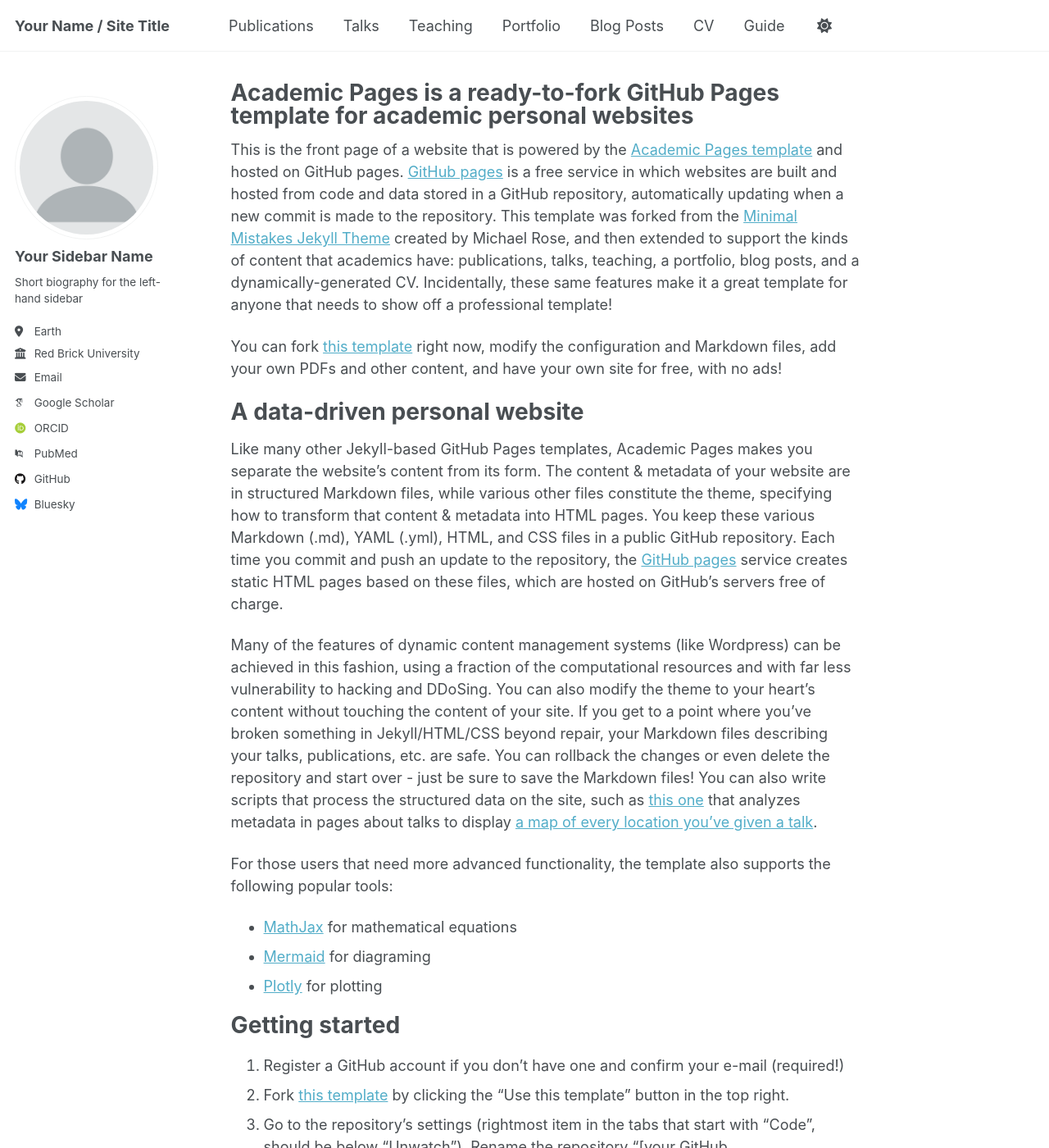
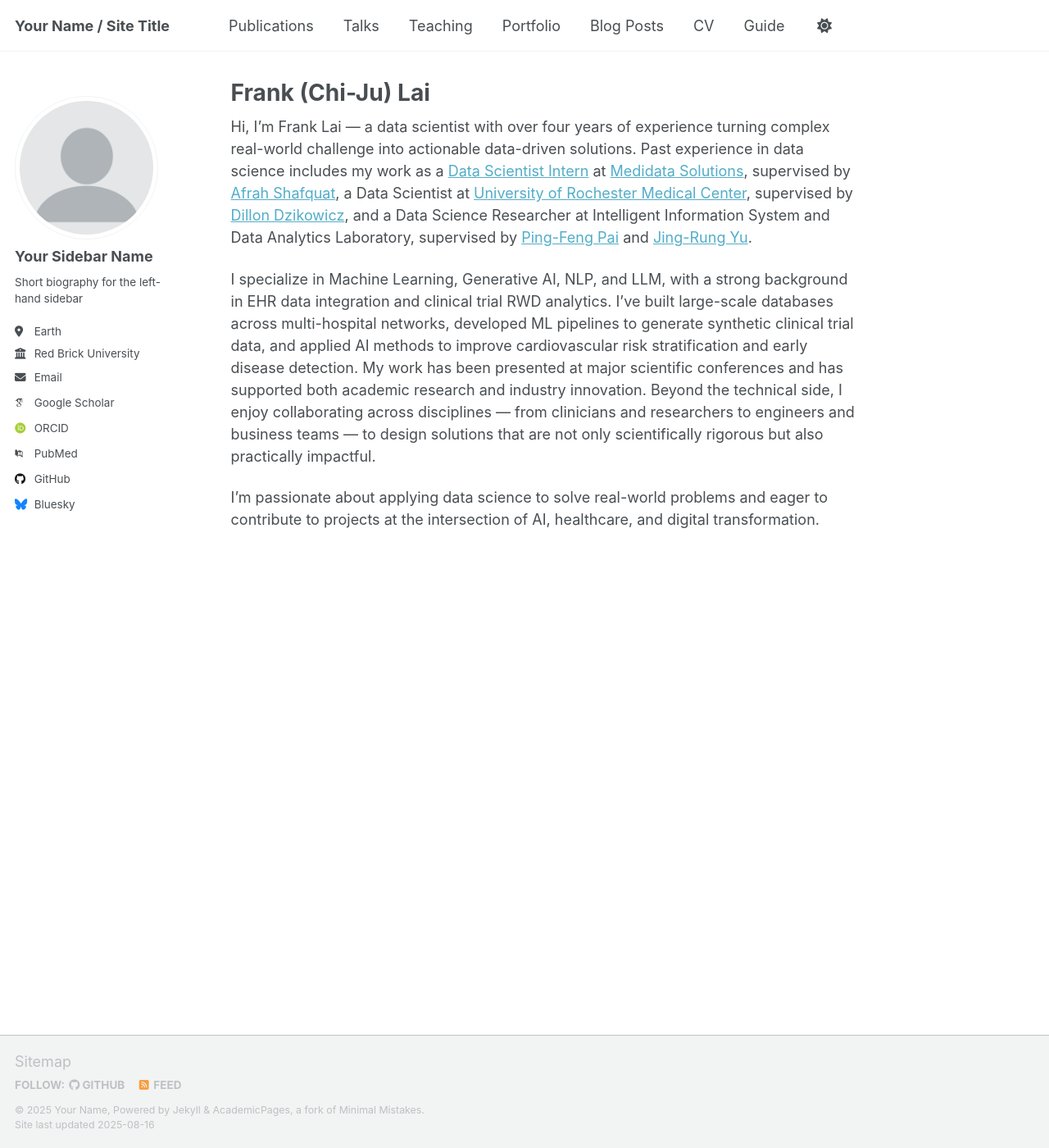
Before and after one commit to chijulai/chijulai.github.io, a Jekyll site: the page built from _pages/about.md, in a window 1280 px wide and 1400 px high. Shown: the whole window at 82% size. Built offline with Jekyll 4.4.1, drawn with Linux system fonts in a browser that asks for light colours; some web fonts are replaced; a script that is not in the unit is left out; some of the changed text lies outside the part shown.

Commit message:
Update Bio

```diff
--- a/_pages/about.md
+++ b/_pages/about.md
@@ -1,56 +1,13 @@
 ---
 permalink: /
-title: "Academic Pages is a ready-to-fork GitHub Pages template for academic personal websites"
+title: "Frank (Chi-Ju) Lai"
 author_profile: true
 redirect_from:
   - /about/
   - /about.html
 ---
+Hi, I’m Frank Lai — a data scientist with over four years of experience turning complex real-world challenge into actionable data-driven solutions. Past experience in data science includes my work as a [Data Scientist Intern](https://www.linkedin.com/feed/update/urn:li:activity:7241443042220457984/) at [Medidata Solutions](https://www.medidata.com/en/clinical-trial-products/medidata-ai/real-world-data/clinical-trial-design-software/), supervised by [Afrah Shafquat](https://www.linkedin.com/in/afrahshafquat/), a Data Scientist at [University of Rochester Medical Center](https://son.rochester.edu/directory/dillondzikowicz/), supervised by [Dillon Dzikowicz](https://www.linkedin.com/in/dillon-dzikowi/), and a Data Science Researcher at Intelligent Information System and Data Analytics Laboratory, supervised by [Ping-Feng Pai](https://scholar.google.com/citations?user=heXAiYMAAAAJ&hl=en&authuser=2) and [Jing-Rung Yu](https://scholar.google.com/citations?user=2OAd9VoAAAAJ&hl=en&authuser=2).
 
-This is the front page of a website that is powered by the [Academic Pages template](https://github.com/academicpages/academicpages.github.io) and hosted on GitHub pages. [GitHub pages](https://pages.github.com) is a free service in which websites are built and hosted from code and data stored in a GitHub repository, automatically updating when a new commit is made to the repository. This template was forked from the [Minimal Mistakes Jekyll Theme](https://mmistakes.github.io/minimal-mistakes/) created by Michael Rose, and then extended to support the kinds of content that academics have: publications, talks, teaching, a portfolio, blog posts, and a dynamically-generated CV. Incidentally, these same features make it a great template for anyone that needs to show off a professional template!
+I specialize in Machine Learning, Generative AI, NLP, and LLM, with a strong background in EHR data integration and clinical trial RWD analytics. I’ve built large-scale databases across multi-hospital networks, developed ML pipelines to generate synthetic clinical trial data, and applied AI methods to improve cardiovascular risk stratification and early disease detection. My work has been presented at major scientific conferences and has supported both academic research and industry innovation. Beyond the technical side, I enjoy collaborating across disciplines — from clinicians and researchers to engineers and business teams — to design solutions that are not only scientifically rigorous but also practically impactful.
 
- You can fork [this template](https://github.com/academicpages/academicpages.github.io) right now, modify the configuration and Markdown files, add your own PDFs and other content, and have your own site for free, with no ads!
-
-A data-driven personal website
-======
-Like many other Jekyll-based GitHub Pages templates, Academic Pages makes you separate the website's content from its form. The content & metadata of your website are in structured Markdown files, while various other files constitute the theme, specifying how to transform that content & metadata into HTML pages. You keep these various Markdown (.md), YAML (.yml), HTML, and CSS files in a public GitHub repository. Each time you commit and push an update to the repository, the [GitHub pages](https://pages.github.com/) service creates static HTML pages based on these files, which are hosted on GitHub's servers free of charge.
-
-Many of the features of dynamic content management systems (like Wordpress) can be achieved in this fashion, using a fraction of the computational resources and with far less vulnerability to hacking and DDoSing. You can also modify the theme to your heart's content without touching the content of your site. If you get to a point where you've broken something in Jekyll/HTML/CSS beyond repair, your Markdown files describing your talks, publications, etc. are safe. You can rollback the changes or even delete the repository and start over - just be sure to save the Markdown files! You can also write scripts that process the structured data on the site, such as [this one](https://github.com/academicpages/academicpages.github.io/blob/master/talkmap.ipynb) that analyzes metadata in pages about talks to display [a map of every location you've given a talk](https://academicpages.github.io/talkmap.html).
-
-For those users that need more advanced functionality, the template also supports the following popular tools:
-- [MathJax](https://www.mathjax.org/) for mathematical equations
-- [Mermaid](https://mermaid.js.org/) for diagraming
-- [Plotly](https://plotly.com/javascript/) for plotting
-
-Getting started
-======
-1. Register a GitHub account if you don't have one and confirm your e-mail (required!)
-1. Fork [this template](https://github.com/academicpages/academicpages.github.io) by clicking the "Use this template" button in the top right.
-1. Go to the repository's settings (rightmost item in the tabs that start with "Code", should be below "Unwatch"). Rename the repository "[your GitHub username].github.io", which will also be your website's URL.
-1. Set site-wide configuration and create content & metadata (see below -- also see [this set of diffs](http://archive.is/3TPas) showing what files were changed to set up [an example site](https://getorg-testacct.github.io) for a user with the username "getorg-testacct")
-1. Upload any files (like PDFs, .zip files, etc.) to the files/ directory. They will appear at https://[your GitHub username].github.io/files/example.pdf.
-1. Check status by going to the repository settings, in the "GitHub pages" section
-
-Site-wide configuration
-------
-The main configuration file for the site is in the base directory in [_config.yml](https://github.com/academicpages/academicpages.github.io/blob/master/_config.yml), which defines the content in the sidebars and other site-wide features. You will need to replace the default variables with ones about yourself and your site's github repository. The configuration file for the top menu is in [_data/navigation.yml](https://github.com/academicpages/academicpages.github.io/blob/master/_data/navigation.yml). For example, if you don't have a portfolio or blog posts, you can remove those items from that navigation.yml file to remove them from the header.
-
-Create content & metadata
-------
-For site content, there is one Markdown file for each type of content, which are stored in directories like _publications, _talks, _posts, _teaching, or _pages. For example, each talk is a Markdown file in the [_talks directory](https://github.com/academicpages/academicpages.github.io/tree/master/_talks). At the top of each Markdown file is structured data in YAML about the talk, which the theme will parse to do lots of cool stuff. The same structured data about a talk is used to generate the list of talks on the [Talks page](https://academicpages.github.io/talks), each [individual page](https://academicpages.github.io/talks/2012-03-01-talk-1) for specific talks, the talks section for the [CV page](https://academicpages.github.io/cv), and the [map of places you've given a talk](https://academicpages.github.io/talkmap.html) (if you run this [python file](https://github.com/academicpages/academicpages.github.io/blob/master/talkmap.py) or [Jupyter notebook](https://github.com/academicpages/academicpages.github.io/blob/master/talkmap.ipynb), which creates the HTML for the map based on the contents of the _talks directory).
-
-**Markdown generator**
-
-The repository includes [a set of Jupyter notebooks](https://github.com/academicpages/academicpages.github.io/tree/master/markdown_generator
-) that converts a CSV containing structured data about talks or presentations into individual Markdown files that will be properly formatted for the Academic Pages template. The sample CSVs in that directory are the ones I used to create my own personal website at stuartgeiger.com. My usual workflow is that I keep a spreadsheet of my publications and talks, then run the code in these notebooks to generate the Markdown files, then commit and push them to the GitHub repository.
-
-How to edit your site's GitHub repository
-------
-Many people use a git client to create files on their local computer and then push them to GitHub's servers. If you are not familiar with git, you can directly edit these configuration and Markdown files directly in the github.com interface. Navigate to a file (like [this one](https://github.com/academicpages/academicpages.github.io/blob/master/_talks/2012-03-01-talk-1.md) and click the pencil icon in the top right of the content preview (to the right of the "Raw | Blame | History" buttons). You can delete a file by clicking the trashcan icon to the right of the pencil icon. You can also create new files or upload files by navigating to a directory and clicking the "Create new file" or "Upload files" buttons.
-
-Example: editing a Markdown file for a talk
-![Editing a Markdown file for a talk](/images/editing-talk.png)
-
-For more info
-------
-More info about configuring Academic Pages can be found in [the guide](https://academicpages.github.io/markdown/), the [growing wiki](https://github.com/academicpages/academicpages.github.io/wiki), and you can always [ask a question on GitHub](https://github.com/academicpages/academicpages.github.io/discussions). The [guides for the Minimal Mistakes theme](https://mmistakes.github.io/minimal-mistakes/docs/configuration/) (which this theme was forked from) might also be helpful.
+I’m passionate about applying data science to solve real-world problems and eager to contribute to projects at the intersection of AI, healthcare, and digital transformation.
```
